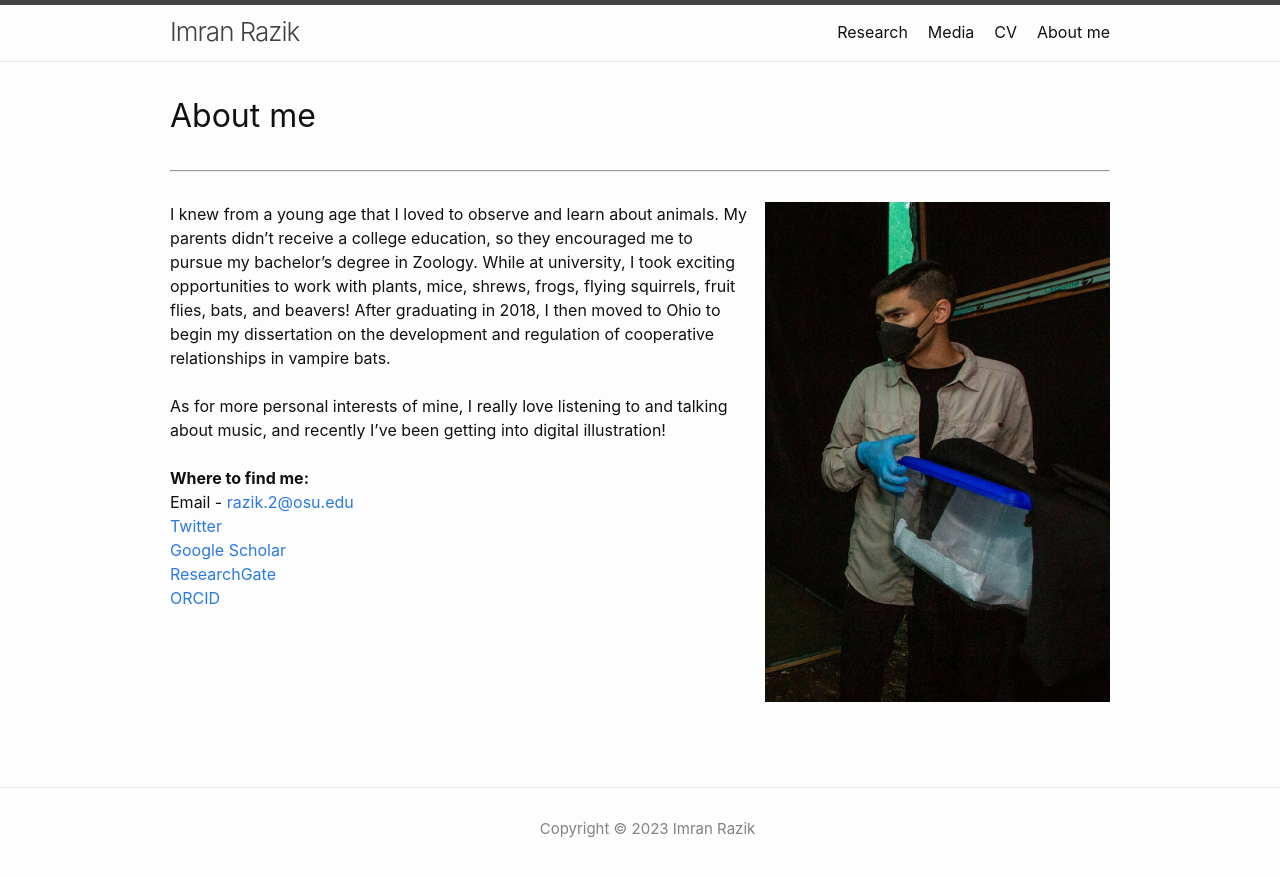
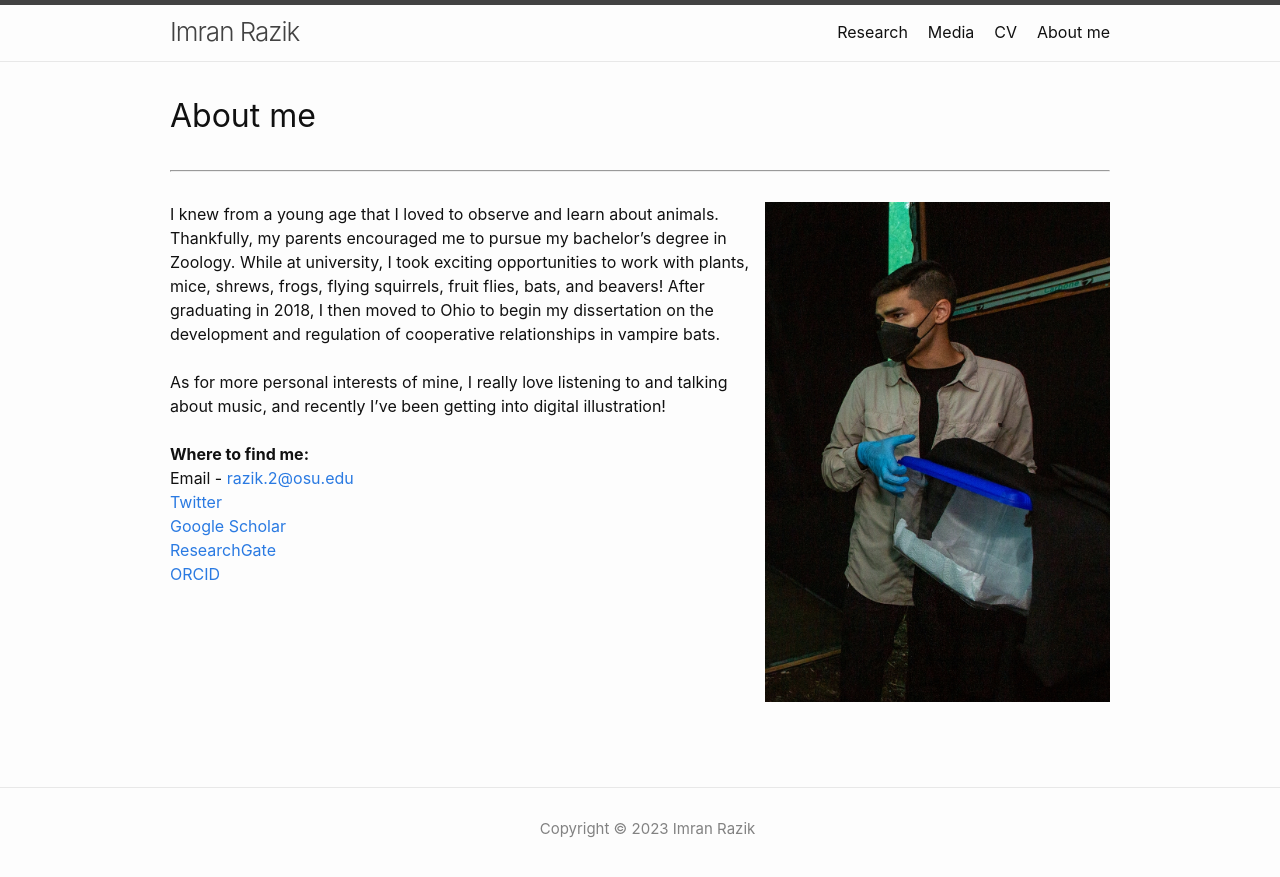
Before and after one commit to imranrazik/imranrazik.github.io, a Jekyll site: the page built from About-me.md, in a window 1280 px wide. Shown: the top 877 px of the page. Built offline with Jekyll 4.4.1, drawn with Linux system fonts in a browser that asks for light colours; our own code applies the rules of GitHub Pages for plain Markdown files.

Commit message:
Update About-me.md

```diff
--- a/About-me.md
+++ b/About-me.md
@@ -3,7 +3,7 @@
 ---
 # About me
 ---
-<img align="right" src="assets/photos/sec lonnie bunch at stri_020422_JAleman-91.jpg" height="500px" style="float:right; margin-left:15px; margin-bottom:3px">I knew from a young age that I loved to observe and learn about animals. My parents didn't receive a college education, so they encouraged me to pursue my bachelor's degree in Zoology. While at university, I took exciting opportunities to work with plants, mice, shrews, frogs, flying squirrels, fruit flies, bats, and beavers! After graduating in 2018, I then moved to Ohio to begin my dissertation on the development and regulation of cooperative relationships in vampire bats.
+<img align="right" src="assets/photos/sec lonnie bunch at stri_020422_JAleman-91.jpg" height="500px" style="float:right; margin-left:15px; margin-bottom:3px">I knew from a young age that I loved to observe and learn about animals. Thankfully, my parents encouraged me to pursue my bachelor's degree in Zoology. While at university, I took exciting opportunities to work with plants, mice, shrews, frogs, flying squirrels, fruit flies, bats, and beavers! After graduating in 2018, I then moved to Ohio to begin my dissertation on the development and regulation of cooperative relationships in vampire bats.
 <br />
 <br />
 As for more personal interests of mine, I really love listening to and talking about music, and recently I've been getting into digital illustration!
```
